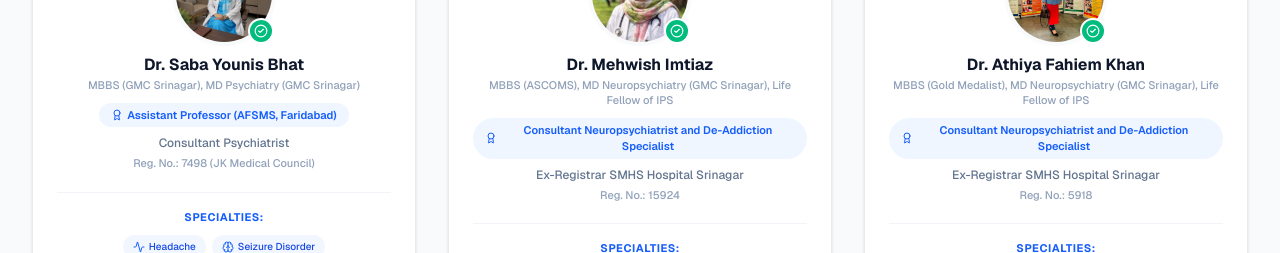
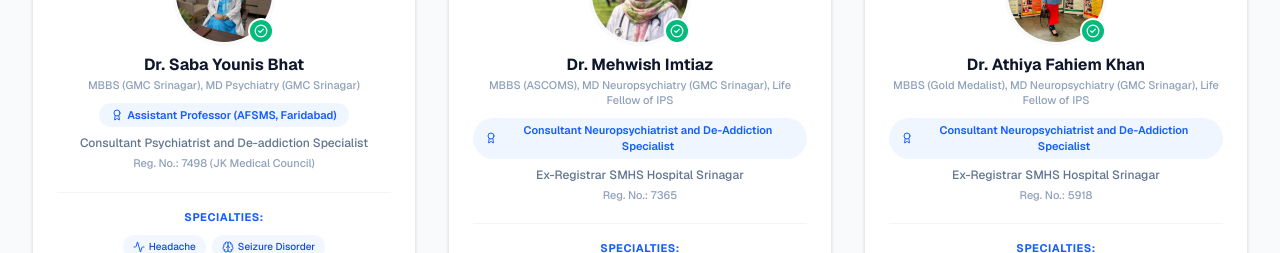
Before and after one commit to Aaqibmir123/mindMatters-ui, a Next.js app: page / in a window 1280 px wide. Shown: the part 4280-4533 px from the top of the page. Built offline with nearby package versions, Linux system fonts and the light colour scheme.

Commit message:
codeUpdated

```diff
--- a/src/components/Doctors.jsx
+++ b/src/components/Doctors.jsx
@@ -49,7 +49,7 @@ const doctors = [
     name: "Dr. Saba Younis Bhat",
     degree: "MBBS (GMC Srinagar), MD Psychiatry (GMC Srinagar)",
     role: "Assistant Professor (AFSMS, Faridabad)",
-    exp: "Consultant Psychiatrist",
+    exp: "Consultant Psychiatrist and De-addiction Specialist",
     reg: "Reg. No.: 7498 (JK Medical Council)",
     img: "/images/saba.jpeg",
     specialties: neuropsychiatrySpecialties,
@@ -60,7 +60,7 @@ const doctors = [
     degree: "MBBS (ASCOMS), MD Neuropsychiatry (GMC Srinagar), Life Fellow of IPS",
     role: "Consultant Neuropsychiatrist and De-Addiction Specialist",
     exp: "Ex-Registrar SMHS Hospital Srinagar",
-    reg: "Reg. No.: 15924",
+    reg: "Reg. No.: 7365",
     img: "/images/mehvish.jpeg",
     specialties: neuropsychiatrySpecialties,
     availability: [
```
